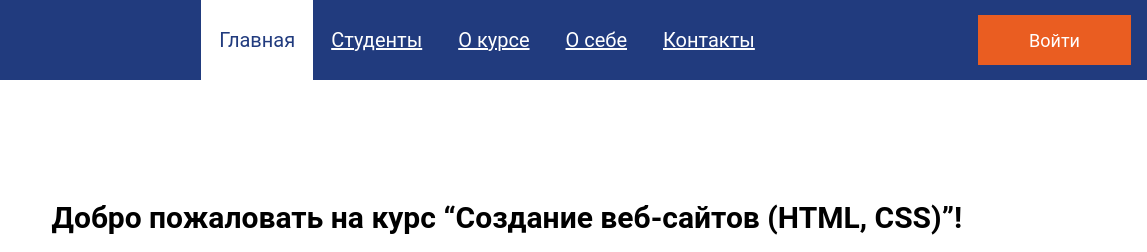
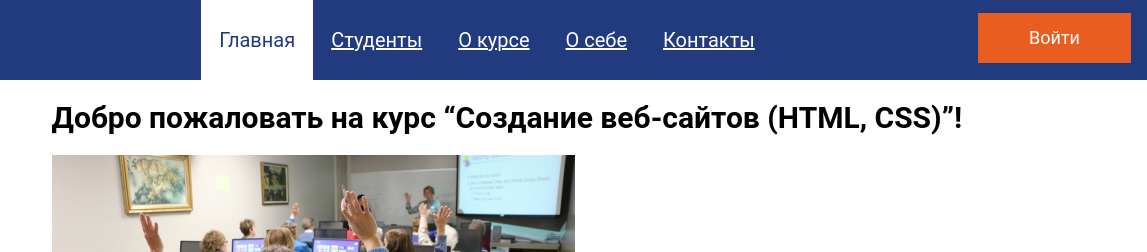
Before and after one commit to Moon8542/Educational-innopolis, a plain HTML site: page index.html in a window 1280 px wide. Shown: the top 252 px of the page, 133-1280 px from the left. Drawn offline with Linux system fonts and the light colour scheme; a web font is replaced by a local one.

Commit message:
попап

```diff
--- a/css/style.css
+++ b/css/style.css
@@ -2,7 +2,7 @@
   display: flex;
   flex-direction: column;
   min-height: 100vh;
-  min-width: 350px;
+  min-width: 400px;
   font-family: 'Roboto', sans-serif;
   margin: 0;
 }
@@ -83,6 +83,7 @@
   color: rgba(255, 255, 255, 1);
   background-color: rgba(234, 93, 33, 1);
   text-decoration: none;
+  margin-bottom: 5px;
 }
 
 .login-popup {
@@ -151,7 +152,8 @@
   margin: 0 auto;
   /* padding: 0 2vw; */
   flex-grow: 1;
-  margin-top: 100px;
+  /* margin-top: 100px; */
+  margin-bottom: 30px;
 }
 
 .class-photo {
```
